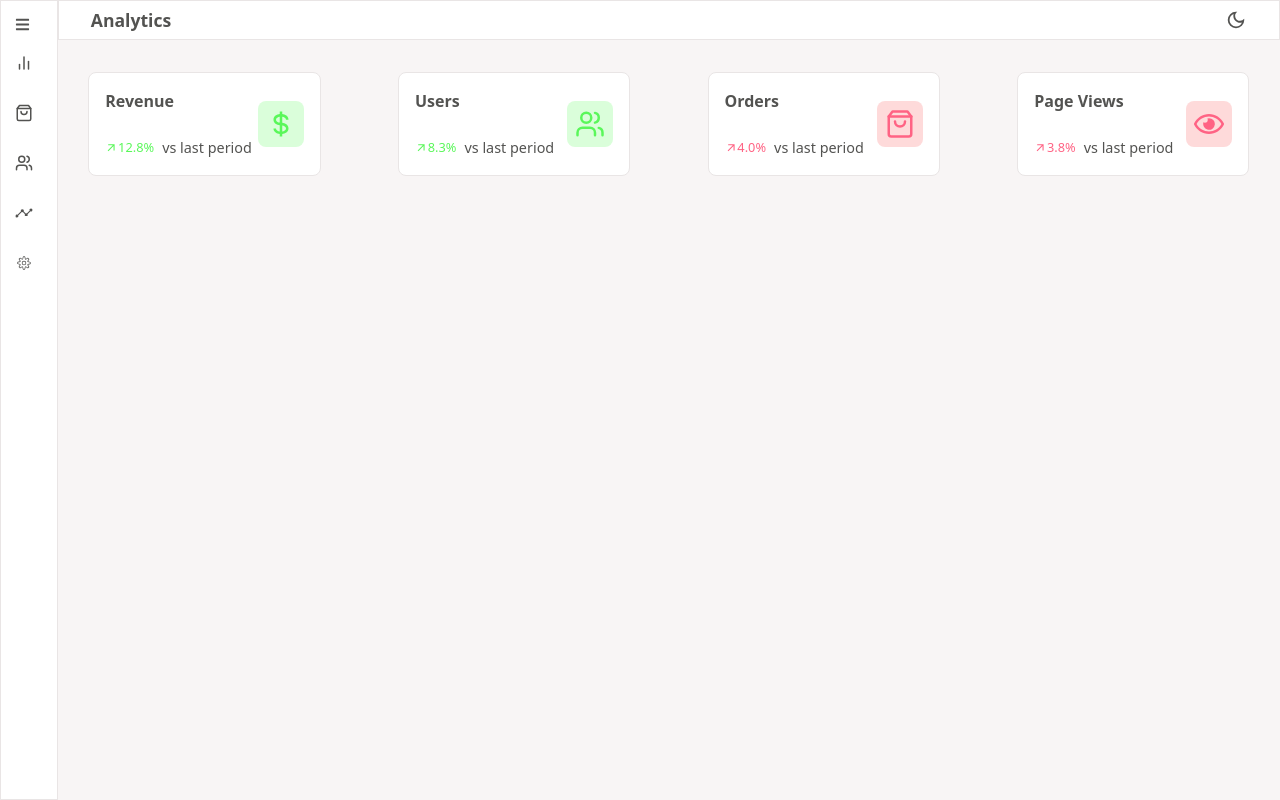
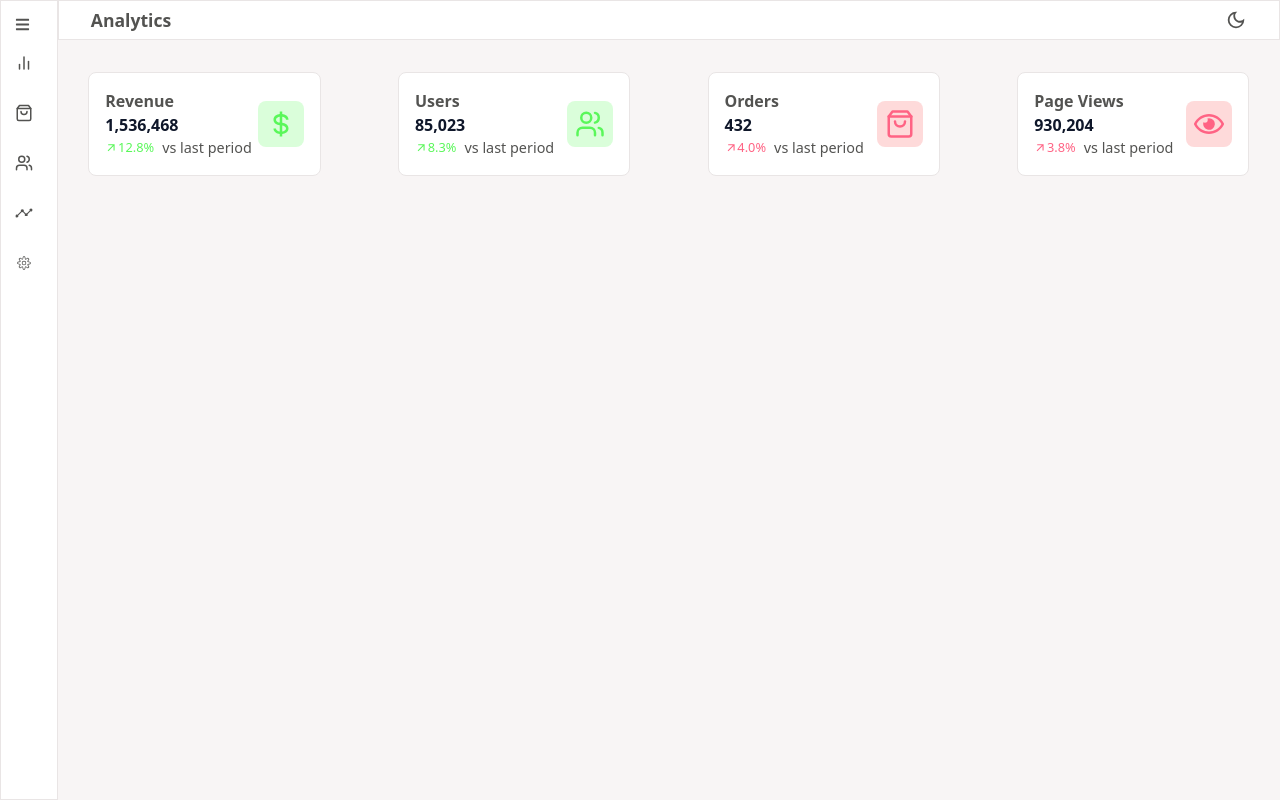
Before and after one commit to AdebestAA/admin-dashboard, a Next.js app: page /analytics in a window 1280 px wide. Built offline with nearby package versions, Linux system fonts and the light colour scheme.

Commit message:
color switch

```diff
--- a/src/components/AnalyticsComponents/AnalyticsStats.tsx
+++ b/src/components/AnalyticsComponents/AnalyticsStats.tsx
@@ -73,7 +73,7 @@ gsap.fromTo(cardRef.current,
                 >
                   <aside   className={`flex flex-col items-start items-center gap-x-[4px] ${item.name.toLocaleLowerCase().trim().replace(" ","") === "totalusers" ? "text-[#36A2EB]" : item.name.toLocaleLowerCase().trim().replace(" ","") === "newusers" ? "text-[#9966FF]" : item.name.toLocaleLowerCase().trim().replace(" ","") === "activeusers" ? "text-[#FF9F40]" : "text-[#FF6384]" } `}>
                     <span className="text-text font-semibold ">{item.name}</span>
-                    <span className="text-white font-semibold ">{item.value}</span>
+                    <span className="text-Dwhite dark:text-white font-semibold ">{item.value}</span>
                     <h5 className="text-[0.9rem] flex"><span className={`flex items-center  ${item.increased ? "text-green" : "text-red"} text-[0.8rem]`}><MdArrowOutward/> {item.percentageGrowth}%</span> <span className='text-text ml-2 '>vs last period</span> </h5>
 
 
```
